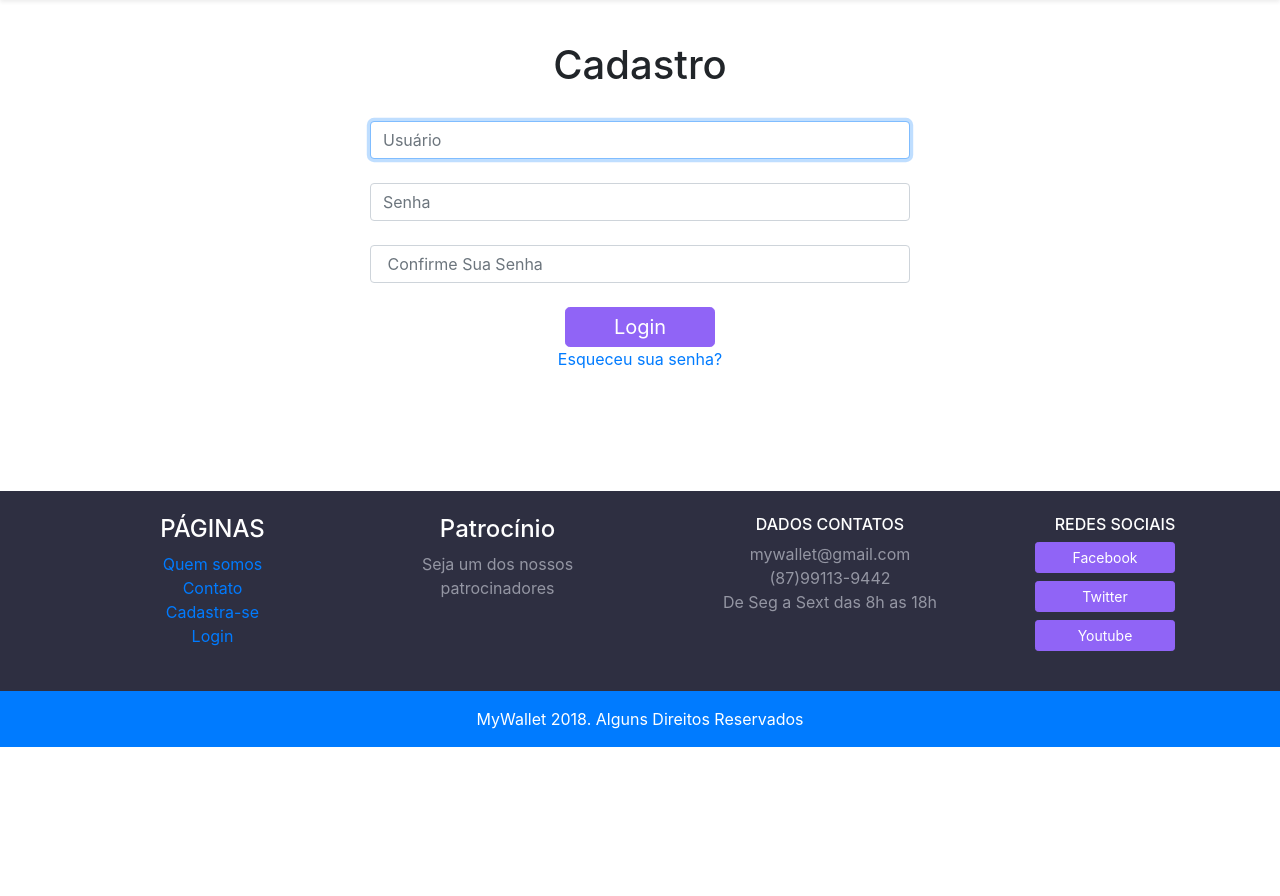
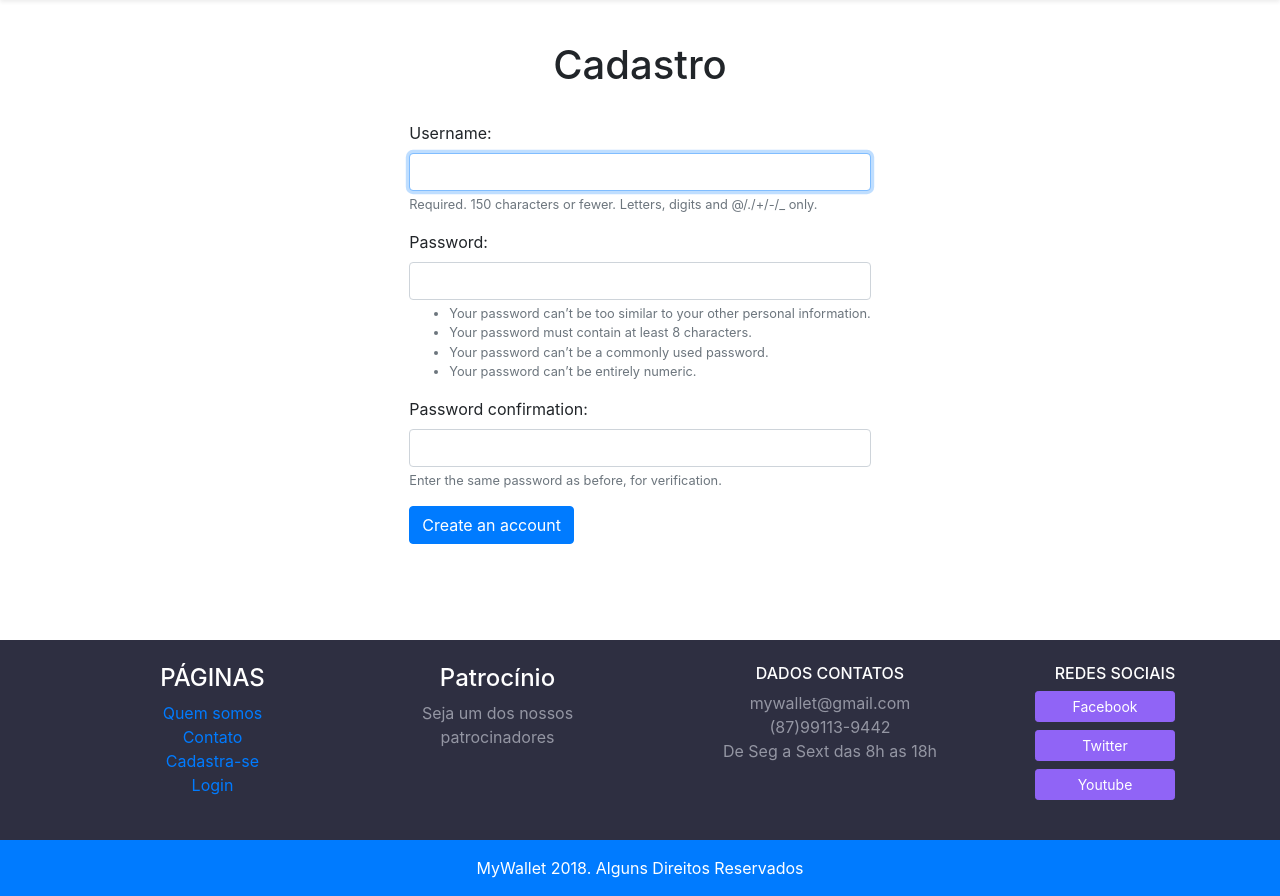
Before and after one commit to daviluis321/MyWallet, a Django app: page /cadastro/ in a window 1280 px wide. Shown: the part 82-978 px from the top of the page. Before the commit the page ends 829 px from the top, so only its background shows below. Run offline with Django 3.2, Linux system fonts and the light colour scheme; some libraries are stand-ins or nearby versions.

Commit message:
Modificando o Forms para o Cadastro

```diff
--- a/accounts/views.py
+++ /dev/null
@@ -1,3 +0,0 @@
-from django.shortcuts import render
-
-# Create your views here.
--- /dev/null
+++ b/mywallet/accounts/views.py
@@ -0,0 +1,6 @@
+from django.shortcuts import render
+from django.contrib.auth.forms import UserCreationForm
+
+def cadastro(request):
+    form = UserCreationForm()
+    return render(request, 'cadastro.html', {'form': form})
--- a/mywallet/core/templates/cadastro.html
+++ b/mywallet/core/templates/cadastro.html
@@ -6,46 +6,12 @@
 <br>
 <div class="container">
     <div class="row justify-content-center">
-        <div class="col-md-6">
-            <div class="input-group">
-                <input autofocus type="text" class="form-control" id="cmpLogin" placeholder="Usuário">
-            </div>
-        </div>
+        <form method="post" novalidate>
+            {% csrf_token %}
+            {% include 'includes/form.html' %}
+            <button type="submit" class="btn btn-primary">Create an account</button>
+        </form>
     </div>
-    <br>
-
-    <div class="row justify-content-center">
-        <div class="col-md-6 ">
-            <div class="input-group">
-
-                <input type="password" class="form-control" id="cmpSenha" placeholder="Senha">
-            </div>
-        </div>
-    </div>
-    <br>
-
-    <div class="row justify-content-center">
-        <div class="col-md-6 ">
-            <div class="input-group">
-
-                <input type="password" class="form-control" id="cmpSenha" placeholder=" Confirme Sua Senha">
-            </div>
-        </div>
-    </div>
-
-    <br>
-    <div class="row justify-content-center">
-        <div class="col-md-6 text-right" style="height: 100%;min-height: 100%;display: -webkit-flex;display: flex;-webkit-align-items: center;align-items: center;-webkit-justify-content: center;justify-content: center;">
-            <button type="button" class="btn btn-purple btn-lg  mx-2 px-5 py-1">Login</button>
-            <br>
-        </div>
-    </div>
-    <div class="row justify-content-center">
-        <div class="col-md-6 text-right" style="height: 100%;min-height: 100%;display: -webkit-flex;display: flex;-webkit-align-items: center;align-items: center;-webkit-justify-content: center;justify-content: center;">
-            <a href="#">Esqueceu sua senha?</a>
-        </div>
-    </div>
-    <br>
 </div>
 <br>
 <br>
--- /dev/null
+++ b/mywallet/core/templates/includes/form.html
@@ -0,0 +1,28 @@
+{% load widget_tweaks %}
+
+{% for field in form %}
+  <div class="form-group">
+    {{ field.label_tag }}
+
+    {% if form.is_bound %}
+      {% if field.errors %}
+        {% render_field field class="form-control is-invalid" %}
+        {% for error in field.errors %}
+          <div class="invalid-feedback">
+            {{ error }}
+          </div>
+        {% endfor %}
+      {% else %}
+        {% render_field field class="form-control is-valid" %}
+      {% endif %}
+    {% else %}
+      {% render_field field class="form-control" %}
+    {% endif %}
+
+    {% if field.help_text %}
+      <small class="form-text text-muted">
+        {{ field.help_text }}
+      </small>
+    {% endif %}
+  </div>
+{% endfor %}
--- a/mywallet/core/views.py
+++ b/mywallet/core/views.py
@@ -19,8 +19,5 @@ def investimento(request):
 def despesa(request):
     return render(request, 'despesa.html')
 
-def cadastro(request):
-    return render(request, 'cadastro.html')
-
 def qsomos(request):
     return  render (request, 'qsomos.html')
--- a/mywallet/mywallet/settings.py
+++ b/mywallet/mywallet/settings.py
@@ -37,7 +37,9 @@ INSTALLED_APPS = [
     'django.contrib.sessions',
     'django.contrib.messages',
     'django.contrib.staticfiles',
-    'core'
+    'widget_tweaks',
+    'accounts',
+    'core',
 ]
 
 MIDDLEWARE = [
--- a/mywallet/mywallet/urls.py
+++ b/mywallet/mywallet/urls.py
@@ -16,11 +16,12 @@ Including another URLconf
 from django.contrib import admin
 from django.urls import path
 from core import views
+from accounts import views as accounts_views
 
 urlpatterns = [
     path('',views.home, name='home'),
     path('login/',views.login, name='login'),
-    path('cadastro/',views.cadastro,name='cadastro'),
+    path('cadastro/',accounts_views.cadastro,name='cadastro'),
     path('contato/',views.contato, name='contato'),
     path('admin/', admin.site.urls),
     path('main/',views.main, name='main'),
--- /dev/null
+++ b/mywallet/requirements.txt
@@ -0,0 +1,3 @@
+Django==2.1.2
+django-widget-tweaks==1.4.3
+pytz==2018.5
```
Also changed, not shown: mywallet/accounts/__init__.py (added), mywallet/accounts/admin.py (renamed from accounts/admin.py), mywallet/accounts/apps.py (renamed from accounts/apps.py), mywallet/accounts/migrations/__init__.py (added), mywallet/accounts/models.py (renamed from accounts/models.py), mywallet/accounts/tests.py (renamed from accounts/tests.py).
